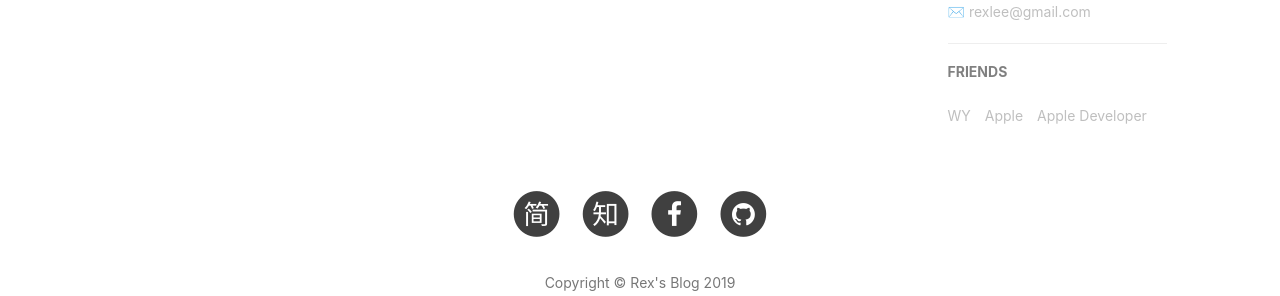
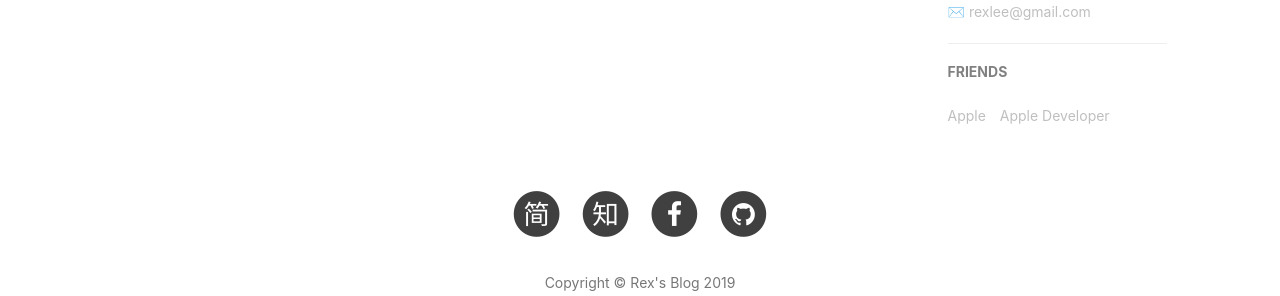
Before and after one commit to rexlee/rexlee.github.com, a Jekyll site: the page built from index.html, in a window 1280 px wide. Shown: the part 894-1190 px from the top of the page. Built offline with Jekyll 4.4.1, drawn with Linux system fonts in a browser that asks for light colours; nearby versions of some CDN libraries; the list of posts is cut into pages by our own code; comment, search, counter and statistics services are not loaded; grey boxes are pictures that could not be loaded.

```diff
--- a/_config.yml
+++ b/_config.yml
@@ -99,9 +99,6 @@ service-worker: true
 # Friends
 friends: [
     {
-        title: "WY",
-        href: "http://zhengwuyang.com"
-    },{
         title: "Apple",
         href: "https://apple.com"
     },{
```
